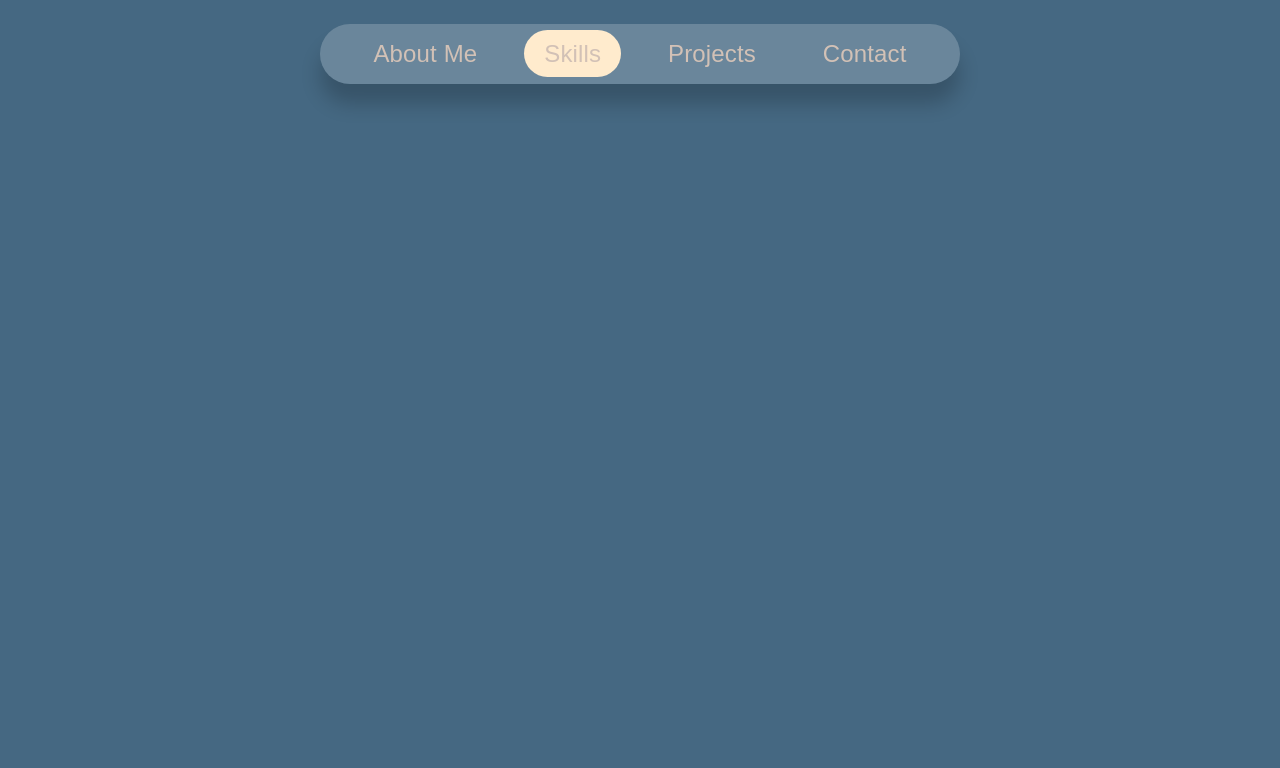
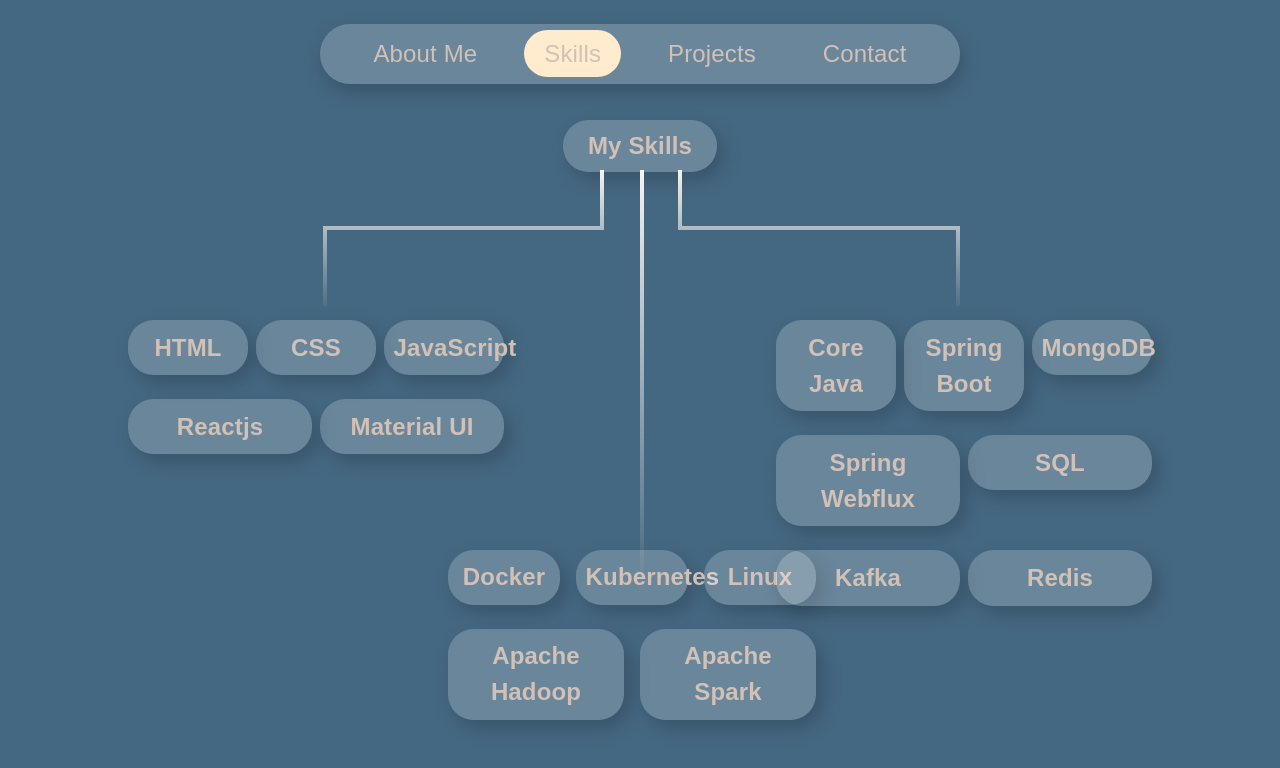
Before and after one commit to MATHESH31/portfolio, a React (Vite) app: page /skills in a window 1280 px wide. Shown: the top 768 px of the page. Built offline with nearby package versions, Linux system fonts and the light colour scheme; a web font is replaced by a local one.

Commit message:
skills page is done.

```diff
--- a/src/App.jsx
+++ b/src/App.jsx
@@ -8,6 +8,7 @@
     return (
         <Router>
             <Routes>
+                <Route path="/" element={<About />} />
                 <Route path="/about" element={<About />} />
                 <Route path="/skills" element={<Skills />} />
                 <Route path="/projects" element={<Projects />} />
--- a/src/components/app-bar/AppBar.css
+++ b/src/components/app-bar/AppBar.css
@@ -1,13 +1,13 @@
 .app-bar {
     position: fixed;
     top: 3vh;
-    left: 50%;
+    left: 50vw;
     transform: translateX(-50%);
-    width: 50%;
+    width: 50vw;
     padding: 12px 20px;
     border-radius: 20vw;
     background: rgba(255, 255, 255, 0.20);
-    box-shadow: 0 20px 20px rgba(0, 0, 0, 0.2);
+    box-shadow: 0.2vw 1vh 20px rgba(0, 0, 0, 0.2);
 }
 
 .app-bar-list {
--- a/src/components/skills/Skills.css
+++ b/src/components/skills/Skills.css
@@ -1,4 +1,100 @@
 .skills-layout {
+    display: flex;
+    justify-content: center;
+    align-items: center;
     height: 100vh;
     background-color: var(--home-screen-bg);
 }
+
+.skills-container {
+    display: flex;
+    justify-content: center;
+    align-items: center;
+}
+
+.skills-header {
+    position: absolute;
+    top: 15vh;
+    height: 6vh;
+    width: 12vw;
+}
+
+.skills-header h1 {
+    font-size: 1.5rem;
+    text-align: center;
+    color: var(--intro-text-color);
+    margin: 0;
+    padding: 0.5rem;
+    font-family: var(--font-family);
+    background: rgba(255, 255, 255, 0.20);
+    box-shadow: 0.5vw 1vh 20px rgba(0, 0, 0, 0.2);
+    border-radius: 2vw;
+}
+
+.skills-grid h1 {
+    font-size: 1.5rem;
+    text-align: center;
+    margin: 0;
+    padding: 0.6rem;
+    border-radius: 2vw;
+    color: var(--intro-text-color);
+    font-family: var(--font-family);
+    background: rgba(255, 255, 255, 0.20);
+    box-shadow: 0.5vw 1vh 20px rgba(0, 0, 0, 0.2);
+}
+
+.arrows-container {
+    height: 55vh;
+    width: 80vw;
+    position: absolute;
+    top: 21vh;
+}
+
+.left-arrow-container {
+    position: absolute;
+    top: 0.2vh;
+    left: 0.2vw;
+    height: 20vh;
+    width: 40vw;
+    mask-image: linear-gradient(to bottom, rgba(0, 0, 0, 1), rgba(0, 0, 0, 0) 90%);
+}
+
+.left-up-line {
+    border: 0.13rem solid var(--home-screen-text-color);
+    height: 7vh;
+    width: 0vw;
+    position: absolute;
+    right: 3vw
+}
+
+.left-line {
+    border: 0.13rem solid var(--home-screen-text-color);
+    height: 0vh;
+    width: 22vw;
+    position: absolute;
+    top: 7vh;
+    right: 3vw;
+}
+
+.left-down-line {
+    border: 0.13rem solid var(--home-screen-text-color);
+    width: 0vw;
+    height: 10vh;
+    position: absolute;
+    top: 7vh;
+    left: 15vw
+}
+
+.invert {
+    transform: scaleX(-1);
+    left: 40vw;
+}
+
+.middle-line {
+    border: 0.13rem solid var(--home-screen-text-color);
+    position: absolute;
+    top: 0.2vh;
+    left: 40vw;
+    height: 58vh;
+    mask-image: linear-gradient(to bottom, rgba(0, 0, 0, 1), rgba(0, 0, 0, 0) 90%);
+}
--- a/src/components/skills/Skills.jsx
+++ b/src/components/skills/Skills.jsx
@@ -1,11 +1,147 @@
 import React from 'react'
 import AppBar from '../app-bar/AppBar'
 import './Skills.css'
+import { Grid } from '@mui/joy'
 
 const Skills = () => {
+    const leftGridStyling = {
+        position: 'absolute',
+        width: '30vw',
+        top: '40vh',
+        left: '10vw',
+        alignItems: 'center',
+    }
+
+    const middleGridStyling = {
+        position: 'absolute',
+        width: '30vw',
+        bottom: '10vh',
+        transform: 'translateX(-50%)',
+    }
+
+    const rightGridStyling = {
+        position: 'absolute',
+        width: '30vw',
+        top: '40vh',
+        right : '10vw',
+    }
+
     return (
         <div className='skills-layout'>
             <AppBar />
+            <div className='skills-container'>
+                <div className='skills-header'>
+                    <h1>
+                        My Skills
+                    </h1>
+                </div>
+                <div className='arrows-container'>
+                    <div className='left-arrow-container'>
+                        <div className='left-up-line'></div>
+                        <div className='left-line'></div>
+                        <div className='left-down-line'></div>
+                    </div>
+                    <div className='middle-line'></div>
+                    <div className='left-arrow-container invert'>
+                        <div className='left-up-line'></div>
+                        <div className='left-line'></div>
+                        <div className='left-down-line'></div>
+                    </div>
+                </div>
+                <div className='skills-grid'>
+                    <Grid container spacing={1} rowSpacing={3} sx={leftGridStyling}>
+                        <Grid item xs={4}>
+                            <h1>
+                                HTML
+                            </h1>
+                        </Grid>
+                        <Grid item xs={4}>
+                            <h1>
+                                CSS
+                            </h1>
+                        </Grid>
+                        <Grid item xs={4}>
+                            <h1>
+                                JavaScript
+                            </h1>
+                        </Grid>
+                        <Grid item xs={6}>
+                            <h1>
+                                Reactjs
+                            </h1>
+                        </Grid>
+                        <Grid item xs={6}>
+                            <h1>
+                                Material UI
+                            </h1>
+                        </Grid>
+                    </Grid>
+                    <Grid container spacing={2} rowSpacing={3} sx={middleGridStyling}>
+                        <Grid item xs={4}>
+                            <h1>
+                                Docker
+                            </h1>
+                        </Grid>
+                        <Grid item xs={4}>
+                            <h1>
+                                Kubernetes
+                            </h1>
+                        </Grid>
+                        <Grid item xs={4}>
+                            <h1>
+                                Linux
+                            </h1>
+                        </Grid>
+                        <Grid item xs={6}>
+                            <h1>
+                                Apache Hadoop
+                            </h1>
+                        </Grid>
+                        <Grid item xs={6}>
+                            <h1>
+                                Apache Spark
+                            </h1>
+                        </Grid>
+                    </Grid>
+                    <Grid container spacing={1} rowSpacing={3} sx={rightGridStyling}>
+                            <Grid item xs={4}>
+                                <h1>
+                                    Core Java
+                                </h1>
+                            </Grid>
+                            <Grid item xs={4}>
+                                <h1>
+                                    Spring Boot
+                                </h1>
+                            </Grid>
+                            <Grid item xs={4}>
+                                <h1>
+                                    MongoDB
+                                </h1>
+                            </Grid>
+                            <Grid item xs={6}>
+                                <h1>
+                                    Spring Webflux
+                                </h1>
+                            </Grid>
+                            <Grid item xs={6}>
+                                <h1>
+                                    SQL
+                                </h1>
+                            </Grid>
+                            <Grid item xs={6}>
+                                <h1>
+                                    Kafka
+                                </h1>
+                            </Grid>
+                            <Grid item xs={6}>
+                                <h1>
+                                    Redis
+                                </h1>
+                            </Grid>
+                    </Grid>
+                </div>
+            </div>
         </div>
     )
 }
```
